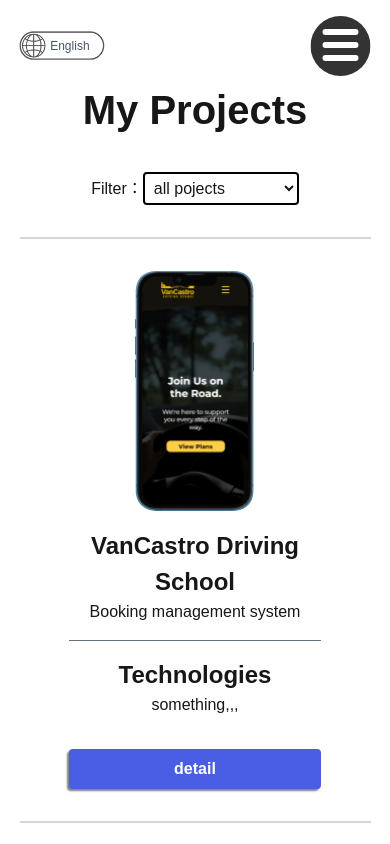
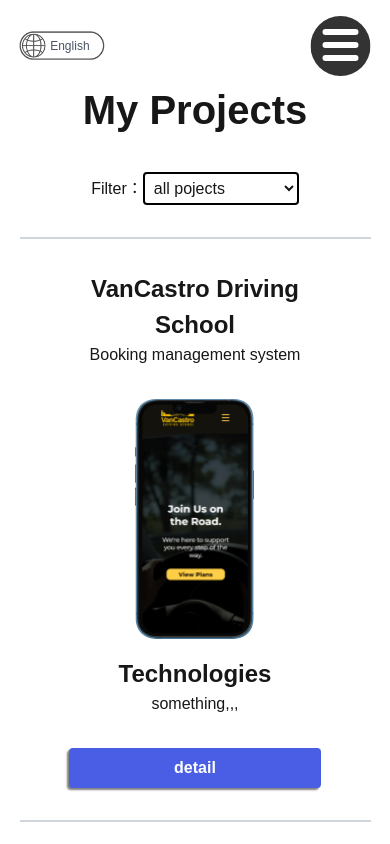
Before and after one commit to Sho8000/Portfolio-Ver4, a Next.js app: page /myprojects in a window 390 px wide. Shown: the top 844 px of the page. Built offline with nearby package versions, Linux system fonts and the light colour scheme.

Commit message:
added responsive for projectpage

```diff
--- a/src/app/(components)/Cards/Cards.module.css
+++ b/src/app/(components)/Cards/Cards.module.css
@@ -90,6 +90,20 @@
   .btnArea{
     width: 80%;
   }
+
+  .orderProjectPhone1{
+    order: 1;
+    border-bottom: 0;
+  }
+  .orderProjectPhone2{
+    order: 2;
+  }
+  .orderProjectPhone3{
+    order: 3;
+  }
+  .orderProjectPhone4{
+    order: 4;
+  }
 }
 
 @media only screen and (max-width:550px){
--- a/src/app/(components)/Cards/ProjectCard.tsx
+++ b/src/app/(components)/Cards/ProjectCard.tsx
@@ -18,11 +18,10 @@
   return (
     <div className={`group w-[90%] m-auto rounded-[40px] p-[2rem] items-center
     ${textLeft?(Styles.containerLeftText):(Styles.containerRightText)}
-    ${bgColor}
     ${container==="none"?("bg-transparent "):(`${bgColor} shadow-[-10px_10px_10px_rgba(0,0,0,0.25)] hover:bg-[#e5e5ff]`)}
     transition-colors duration-300`}>
       {/* Image for phone */}
-      <div className={`${Styles.phoneImg}`}>
+      <div className={`${Styles.phoneImg} ${pathName==="/myprojects"&&(Styles.orderProjectPhone2)}`}>
         <Image
           src={project.imagePhone}
           alt="Phone Image"
@@ -32,11 +31,11 @@
       </div>
 
       {/* Text Area */}
-      <div className="flex flex-col justify-center h-[100%] border-b-1 border-gray-500">
+      <div className={`flex flex-col justify-center h-[100%] border-b-1 border-gray-500 ${pathName==="/myprojects"&&(Styles.orderProjectPhone1)}`}>
         <h2 className={`${Styles.projectName} font-bold`}>{project.projectName}</h2>
         <p className={`${Styles.subTitle}`}>{project.projectType}</p>
       </div>
-      <div className="flex flex-col justify-center">
+      <div className={`flex flex-col justify-center ${pathName==="/myprojects"&&(Styles.orderProjectPhone3)}`}>
         <h2 className={`${Styles.projectName} font-bold`}>Technologies</h2>
         <p className={`${Styles.subTitle}`}>{project.technologies}</p>
       </div>
@@ -69,7 +68,7 @@
 
       {/* btn */}
       {btn &&
-        <div className={`[grid-area:btn] justify-self-center ${Styles.btnArea}`}>
+        <div className={`[grid-area:btn] justify-self-center ${Styles.btnArea} ${pathName==="/myprojects"&&(Styles.orderProjectPhone4)}`}>
           <NormalBtn text="detail"/>
         </div>
       }
--- a/src/app/myprojects/page.tsx
+++ b/src/app/myprojects/page.tsx
@@ -25,7 +25,7 @@
             </select>
           </div>
 
-          {filter==="personal projects" ||
+          {(filter==="personal projects" || filter === "個人プロジェクト") ||
             <>
               {projects.clientProjects.projects.map((item,index)=>{
                 if(index%2===0){
@@ -39,7 +39,7 @@
               })}
             </>
           }
-          {filter==="client projects" ||
+          {(filter==="client projects" || filter==="顧客案件") ||
             <>
             {projects.personalProjects.projects.map((item,index)=>{
               if(index%2===1){
```
